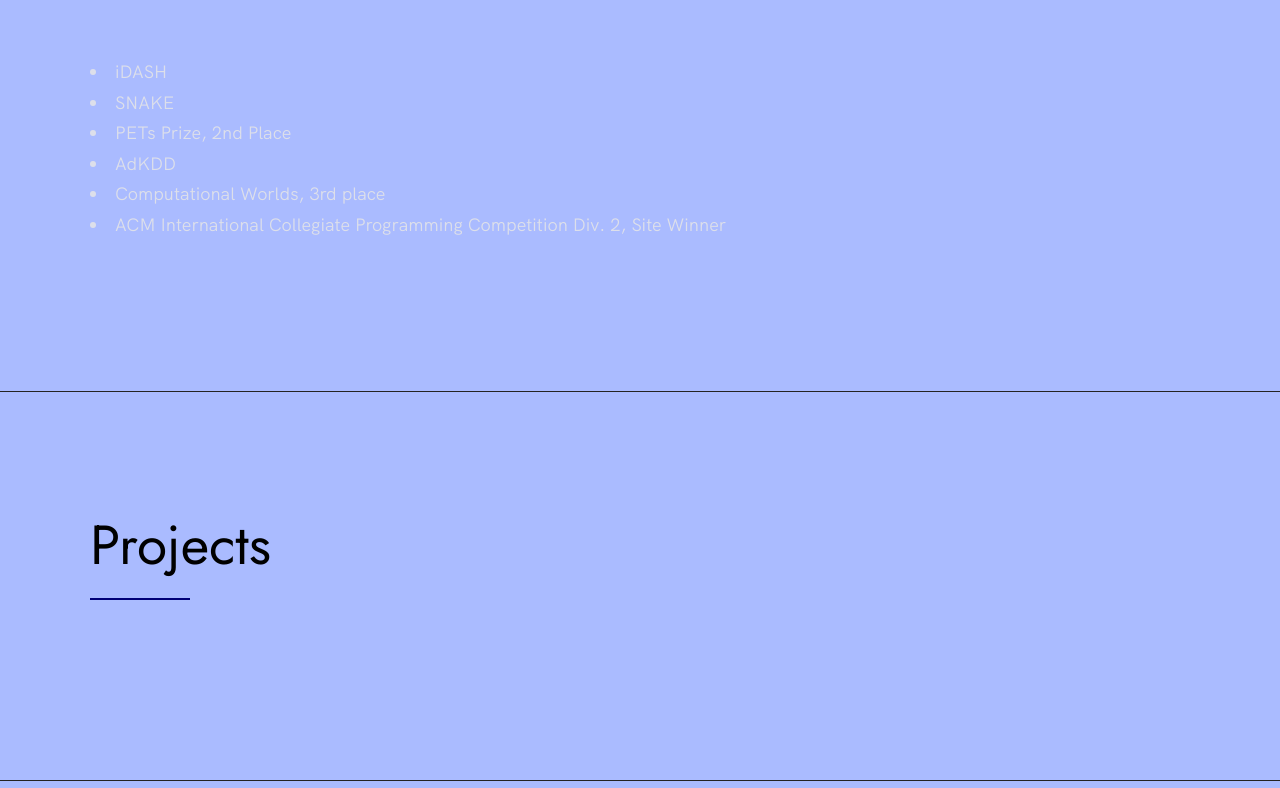
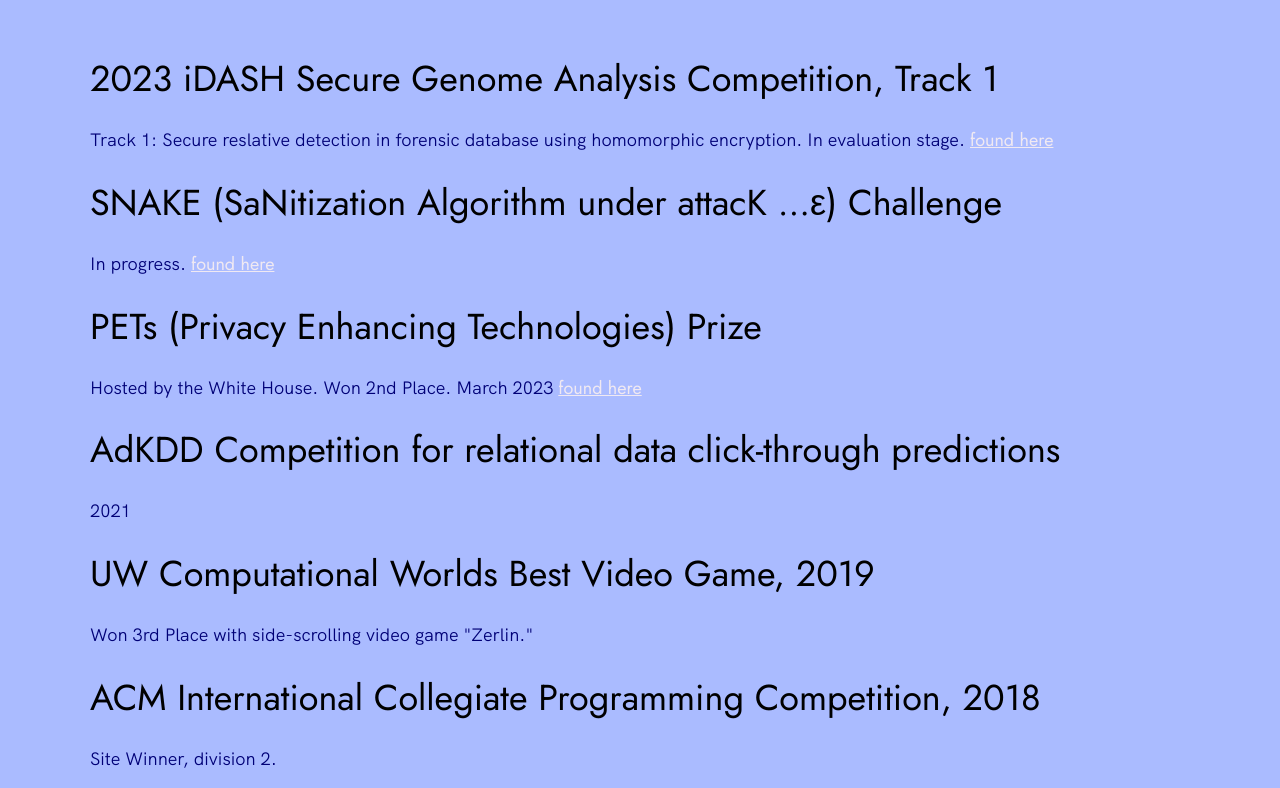
Before and after one commit to steveng9/steveng9.github.io, a plain HTML site: page index.html in a window 1280 px wide. Shown: the part 1752-2540 px from the top of the page. Drawn offline with Linux system fonts and the light colour scheme.

Commit message:
add competitions information.

```diff
--- a/index.html
+++ b/index.html
@@ -57,18 +57,13 @@
         <h2>My Research</h2>
         <div class="work__boxes">
 
-          <!-- Each div with the work__box class is a project. -->
-
-          <!-- <div class="work__box"> -->
           <div class="work__text">
             <h3>Privacy-Preserving Feature Extraction for Federated Anomaly Detection</h3>
             <p>
               J. Vos, S. Pentyala, S. Golob, R. Maia, C. Martins, M. De Cock, A. Nascimento. Privacy-Preserving Feature Extraction for Federated Anomaly Detection, under review, 2023
             </p>
           </div>
-          <!-- </div> -->
 
-          <!-- <div class="work__box"> -->
           <div class="work__text">
             <h3>A Decentralized Information Marketplace Preserving Input and Output Privacy</h3>
             <p>
@@ -76,7 +71,6 @@
               <a href="https://dl.acm.org/doi/10.1145/3600046.3600047">found here</a>
             </p>
           </div>
-          <!-- </div> -->
 
         </div>
       </div>
@@ -87,21 +81,55 @@
     <section class="competitions" id="competitions">
       <div class="row">
         <h2>Competitions</h2>
-        <div class="work__list">
-          <li>iDASH</li>
-          <li>SNAKE</li>
-          <li>PETs Prize, 2nd Place</li>
-          <li>AdKDD</li>
-          <li>Computational Worlds, 3rd place</li>
-          <li>ACM International Collegiate Programming Competition Div. 2, Site Winner</li>
-        <!-- <div class="client__logos">
-          <img src="./images/ronjones.png" class="client__logo" alt="Company 2" />
-          <img src="./images/goldengrid.png" class="client__logo" alt="Company 3" />
-          <img src="./images/bullseye.png" class="client__logo" alt="Company 1" />
-          <img src="./images/mighty-furnitures.png" class="client__logo" alt="Company 1" />
-          <img src="./images/fastlane.png" class="client__logo" alt="Company 3" />
-          <img src="./images/chippy.png" class="client__logo" alt="Company 1" />
-        </div> -->
+        <div class="work__boxes">
+
+          <div class="work__text">
+            <h3>2023 iDASH Secure Genome Analysis Competition, Track 1</h3>
+            <p>
+              Track 1: Secure reslative detection in forensic database using homomorphic encryption. In evaluation stage.
+              <a href="http://www.humangenomeprivacy.org/2023/competition-tasks.html">found here</a>
+            </p>
+          </div>
+
+          <div class="work__text">
+            <h3>SNAKE (SaNitization Algorithm under attacK ...ε) Challenge</h3>
+            <p>
+              In progress.
+              <a href="https://www.codabench.org/competitions/879/">found here</a>
+            </p>
+          </div>
+
+          <div class="work__text">
+            <h3>PETs (Privacy Enhancing Technologies) Prize </h3>
+            <p>
+              Hosted by the White House. Won 2nd Place. March 2023
+              <a href="https://www.drivendata.org/competitions/group/nist-federated-learning/">found here</a>
+            </p>
+          </div>
+
+          <div class="work__text">
+            <h3>AdKDD Competition for relational data click-through predictions</h3>
+            <p>
+            2021
+            </p>
+          </div>
+
+          <div class="work__text">
+            <h3>UW Computational Worlds Best Video Game, 2019</h3>
+            <p>
+            Won 3rd Place with side-scrolling video game "Zerlin."
+              <!-- <a href="https://www.codabench.org/competitions/879/">found here</a> -->
+            </p>
+          </div>
+
+          <div class="work__text">
+            <h3>ACM International Collegiate Programming Competition, 2018</h3>
+            <p>
+            Site Winner, division 2.
+              <!-- <a href="https://www.codabench.org/competitions/879/">found here</a> -->
+            </p>
+          </div>
+        </div>
       </div>
     </section>
 
```
Lines whose indentation alone changed are shown as unchanged.
